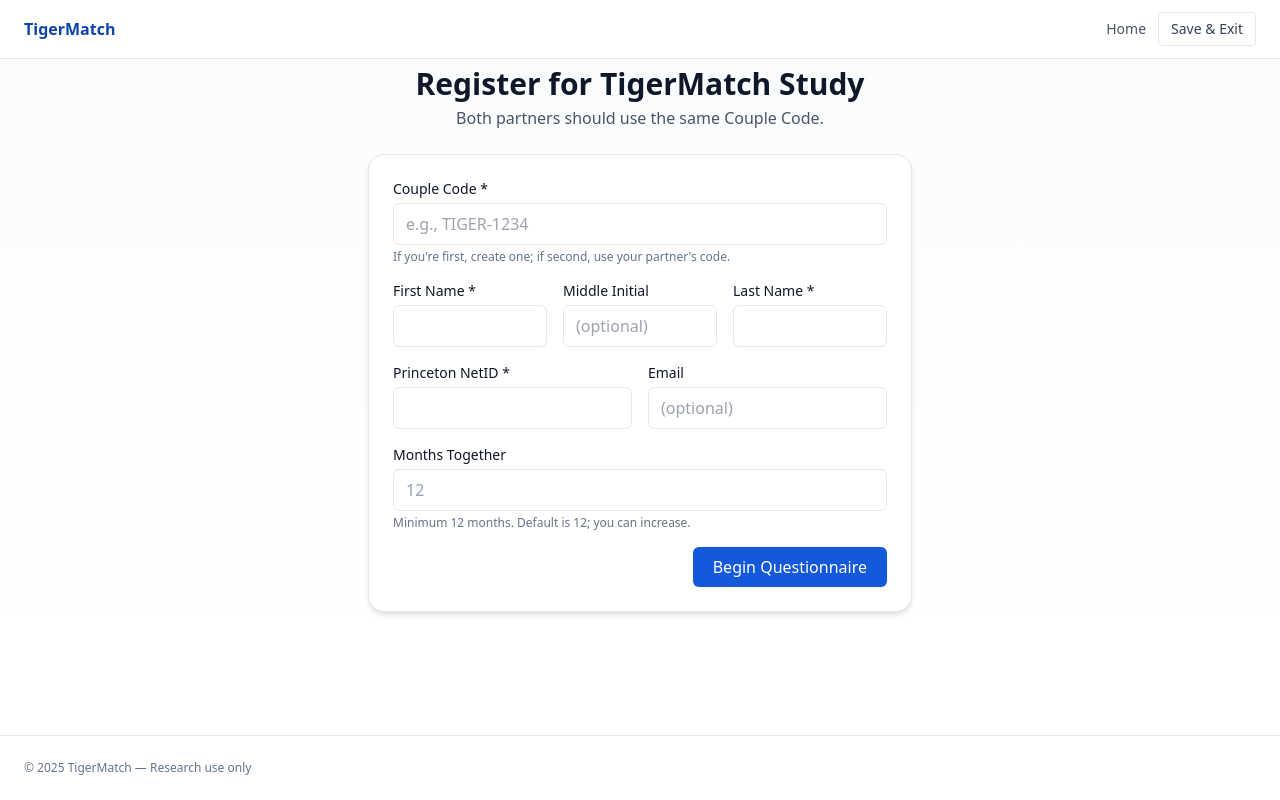
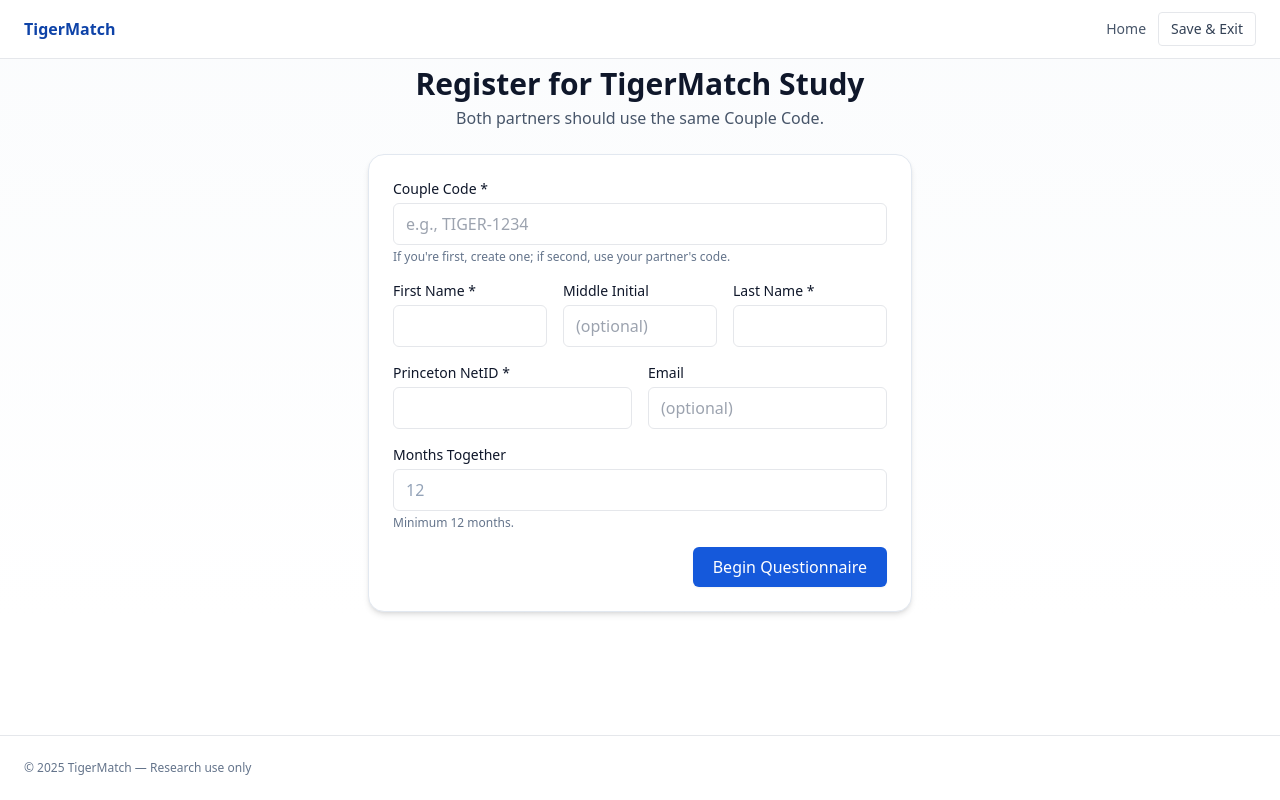
Before and after one commit to Ammaar-Alam/cos398-match-survey, a Next.js app: page /start in a window 1280 px wide. Built offline with nearby package versions, Linux system fonts and the light colour scheme.

Commit message:
changing time est

```diff
--- a/app/page.tsx
+++ b/app/page.tsx
@@ -14,10 +14,10 @@ export default function Home() {
 
         <div className="bg-white border rounded-2xl shadow-sm p-6">
           <h2 className="text-lg font-semibold mb-3">About This Study</h2>
-          <p className="text-slate-600 mb-6">This study examines how personality traits, values, and lifestyle preferences relate to relationship compatibility. You and your partner will each independently complete a 50‑question survey that takes approximately 15–20 minutes.</p>
+          <p className="text-slate-600 mb-6">This study examines how personality traits, values, and lifestyle preferences relate to relationship compatibility. You and your partner will each independently complete a 50‑question survey that takes approximately 20–25 Minutes.</p>
 
           <div className="grid sm:grid-cols-3 gap-4 mb-6">
-            <Feature icon={<ClockIcon/>} title="15–20 Minutes" desc="Complete at your own pace"/>
+            <Feature icon={<ClockIcon/>} title="20–25 Minutes" desc="Complete at your own pace"/>
             <Feature icon={<ShieldIcon/>} title="Confidential" desc="Your data is secure"/>
             <Feature icon={<HeartIcon/>} title="For Couples" desc="Both partners participate"/>
           </div>
--- a/app/start/page.tsx
+++ b/app/start/page.tsx
@@ -87,7 +87,7 @@ export default function Start() {
               onChange={e => setMonths(Math.max(12, Number(e.target.value || 12)))}
               className={"mt-1 w-full border rounded-md px-3 py-2 " + (months===12?'text-slate-400':'text-slate-900')}
             />
-            <p className="text-xs text-slate-500 mt-1">Minimum 12 months. Default is 12; you can increase.</p>
+            <p className="text-xs text-slate-500 mt-1">Minimum 12 months.</p>
           </div>
           <div className="flex items-center gap-3 justify-end">
             <button disabled={loading} className="px-5 py-2 rounded-md bg-brand-600 text-white hover:bg-brand-700 disabled:opacity-50 shadow-sm">
```
